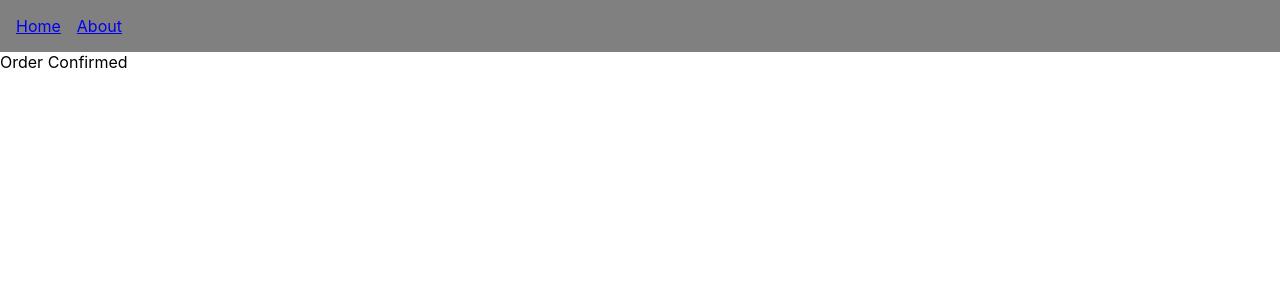
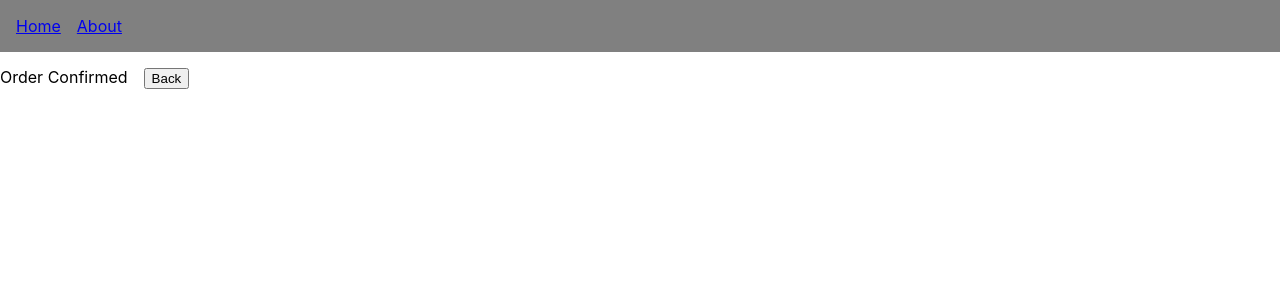
Before and after one commit to seaboyz/react-router, a React (Create React App) app: page /order in a window 1280 px wide. Shown: the top 300 px of the page. Built offline with nearby package versions, Linux system fonts and the light colour scheme.

Commit message:
Add back button to navigate back using useNavigate hook

```diff
--- a/src/components/Order.js
+++ b/src/components/Order.js
@@ -1,9 +1,12 @@
 import React from 'react';
+import { useNavigate } from "react-router-dom";
 
 const Order = () => {
+  const navigate = useNavigate();
   return (
     <div>
-      Order Confirmed
+      <span>Order Confirmed</span>
+      <button onClick={() => navigate(-1)} style={{ margin: "1rem" }}>Back</button>
     </div>
   );
 };
```
